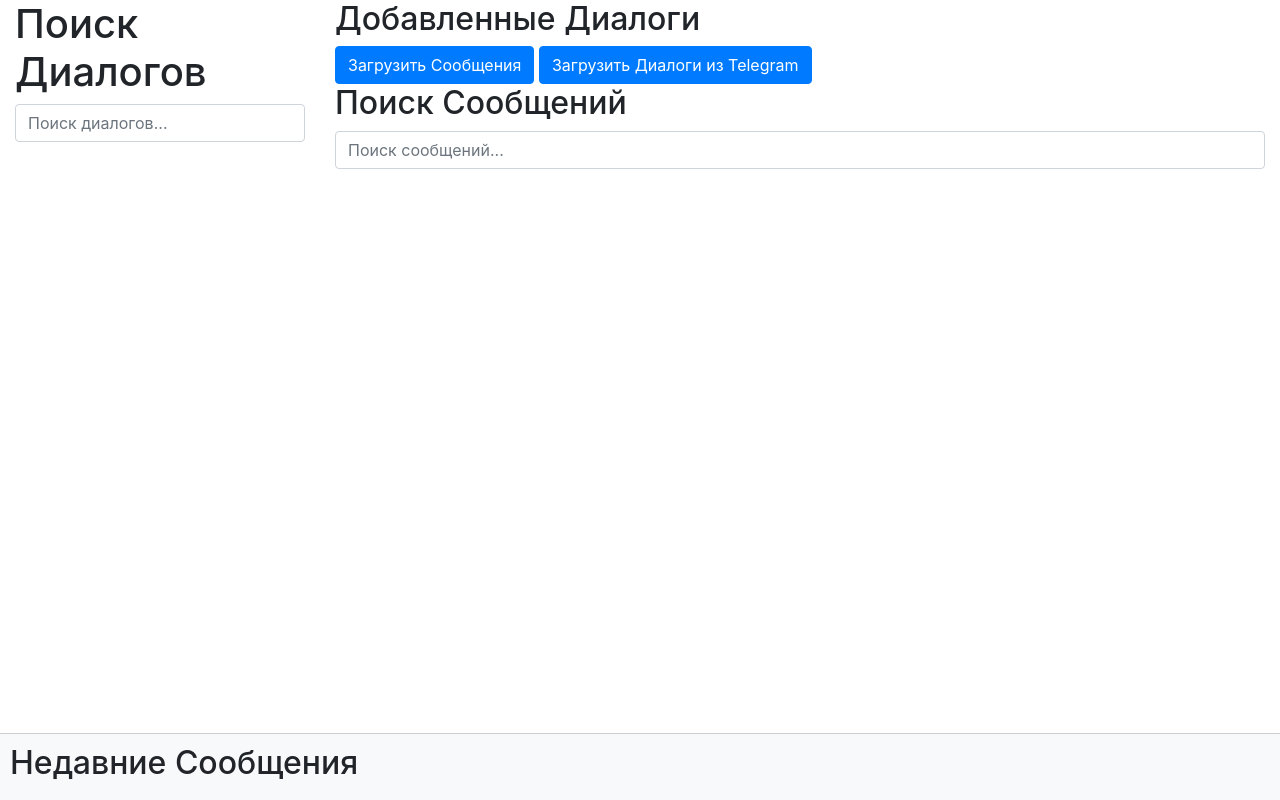
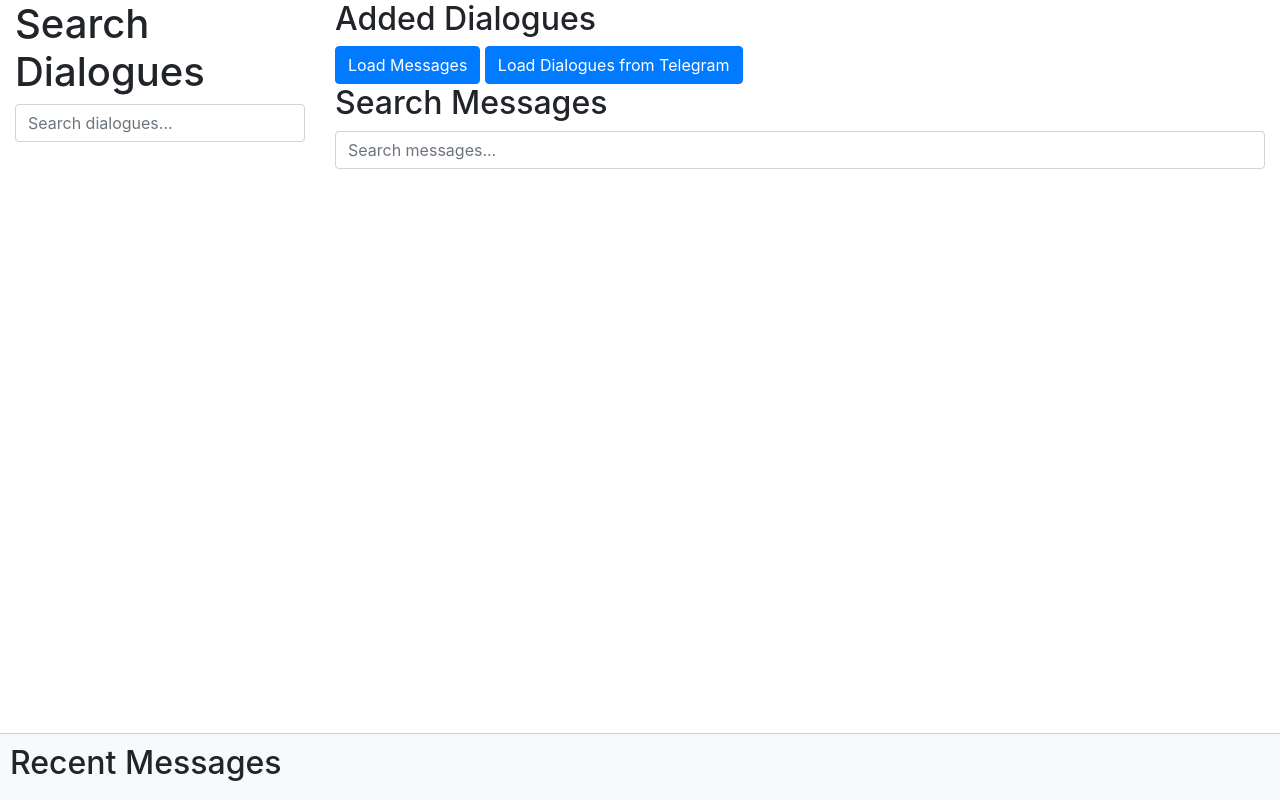
Before and after one commit to NickRovneiko/local, a Django app: page / in a window 1280 px wide. Run offline with Django 5.2, Linux system fonts and the light colour scheme; data that the repository does not hold is empty; some libraries are stand-ins or nearby versions.

Commit message:
поправил время отоборажение и еще что-то

```diff
--- a/myapp/dialogs.py
+++ b/myapp/dialogs.py
@@ -1,6 +1,5 @@
-# myproject/myapp/dialogs.py
-
 from telethon import TelegramClient
+from datetime import datetime
 
 api_id = '21992840'  # Ваш API ID
 api_hash = 'da0843d28758f33ad168037e277f7bb0'  # Ваш API Hash
@@ -17,12 +16,12 @@ async def fetch_dialogues():
     await client.disconnect()
     return dialogues
 
-async def get_messages_by_dialogue_id(dialogue_id):
+async def get_messages_by_dialogue_id(dialogue_id, last_message_date=None):
     messages_list = []  # Список для хранения данных сообщений
     async with TelegramClient('session_name', api_id, api_hash) as client:
         try:
             entity = await client.get_input_entity(dialogue_id)
-            async for message in client.iter_messages(entity, limit=1000):
+            async for message in client.iter_messages(entity, offset_date=last_message_date, limit=100):
                 # Собираем данные сообщения в словарь
                 message_data = {
                     'message_id': message.id,
--- a/myapp/templates/select_dialogues.html
+++ b/myapp/templates/select_dialogues.html
@@ -15,10 +15,7 @@
             border-top: 1px solid #ccc;
         }
         .message-text {
-            white-space: pre-wrap; /* Сохраняем пробелы и переносы строк */
-        }
-        .highlight {
-            background-color: yellow; /* Цвет подсветки */
+            white-space: pre-wrap; /* Preserve whitespace and line breaks */
         }
     </style>
 </head>
@@ -26,33 +23,33 @@
     <div class="container-fluid">
         <div class="row">
             <div class="col-md-3">
-                <h1>Поиск Диалогов</h1>
-                <input type="text" id="searchInput" class="form-control" placeholder="Поиск диалогов..." autocomplete="off">
+                <h1>Search Dialogues</h1>
+                <input type="text" id="searchInput" class="form-control" placeholder="Search dialogues..." autocomplete="off">
                 <div id="searchResults"></div>
             </div>
             <div class="col-md-9">
-                <h2>Добавленные Диалоги</h2>
+                <h2>Added Dialogues</h2>
                 <ul id="addedDialogues" class="list-group">
                     {% for dialogue in added_dialogues %}
                     <li class="list-group-item" data-dialogue-id="{{ dialogue.dialogue_id }}">
                         {{ dialogue.name }}
-                        <button class="btn btn-sm btn-primary view-messages" data-id="{{ dialogue.dialogue_id }}">Просмотр</button>
-                        <button class="btn btn-sm btn-danger delete-dialogue" data-id="{{ dialogue.dialogue_id }}">Удалить</button>
+                        <button class="btn btn-sm btn-primary view-messages" data-id="{{ dialogue.dialogue_id }}">View</button>
+                        <button class="btn btn-sm btn-danger delete-dialogue" data-id="{{ dialogue.dialogue_id }}">Delete</button>
                     </li>
                     {% endfor %}
                 </ul>
-                <button id="loadMessagesButton" class="btn btn-primary">Загрузить Сообщения</button>
-                <button id="loadDialoguesFromTelegramButton" class="btn btn-primary">Загрузить Диалоги из Telegram</button>
-                <h2>Поиск Сообщений</h2>
-                <input type="text" id="searchMessagesInput" class="form-control" placeholder="Поиск сообщений..." autocomplete="off">
+                <button id="loadMessagesButton" class="btn btn-primary">Load Messages</button>
+                <button id="loadDialoguesFromTelegramButton" class="btn btn-primary">Load Dialogues from Telegram</button>
+                <h2>Search Messages</h2>
+                <input type="text" id="searchMessagesInput" class="form-control" placeholder="Search messages..." autocomplete="off">
                 <div id="messageSearchResults"></div>
             </div>
         </div>
     </div>
     <div class="footer">
-        <h2>Недавние Сообщения</h2>
+        <h2>Recent Messages</h2>
         <div id="recentMessagesContainer" class="d-none">
-            <button id="closeMessagesButton" class="btn btn-sm btn-danger mb-2">Закрыть Сообщения</button>
+            <button id="closeMessagesButton" class="btn btn-sm btn-danger mb-2">Close Messages</button>
             <ul id="recentMessages" class="list-group"></ul>
         </div>
     </div>
@@ -85,7 +82,7 @@
                     'csrfmiddlewaretoken': $('input[name="csrfmiddlewaretoken"]').val()
                 },
                 success: function() {
-                    $('#addedDialogues').append('<li class="list-group-item" data-dialogue-id="' + dialogueId + '">' + dialogueName + ' <button class="btn btn-sm btn-primary view-messages" data-id="' + dialogueId + '">Просмотр Сообщений</button> <button class="btn btn-sm btn-danger delete-dialogue" data-id="' + dialogueId + '">Удалить</button></li>');
+                    $('#addedDialogues').append('<li class="list-group-item" data-dialogue-id="' + dialogueId + '">' + dialogueName + ' <button class="btn btn-sm btn-primary view-messages" data-id="' + dialogueId + '">View Messages</button> <button class="btn btn-sm btn-danger delete-dialogue" data-id="' + dialogueId + '">Delete</button></li>');
                 }
             });
         });
@@ -135,7 +132,7 @@
                     if (response.status === 'success') {
                         $('li[data-dialogue-id="' + dialogueId + '"]').remove();
                     } else {
-                        alert('Ошибка: ' + response.message);
+                        alert('Error: ' + response.message);
                     }
                 }
             });
@@ -154,22 +151,12 @@
                     data: { 'search': query },
                     success: function(data) {
                         $('#messageSearchResults').html(data);
-                        highlightText(query);
                     }
                 });
             } else {
                 $('#messageSearchResults').empty();
             }
         });
-
-        function highlightText(query) {
-            $('.message-text').each(function() {
-                var text = $(this).html();
-                var regex = new RegExp('(' + query + ')', 'gi');
-                var newText = text.replace(regex, '<span class="highlight">$1</span>');
-                $(this).html(newText);
-            });
-        }
     });
     </script>
 </body>
--- a/myapp/views.py
+++ b/myapp/views.py
@@ -1,5 +1,3 @@
-# myproject/myapp/views.py
-
 from django.http import JsonResponse, HttpResponse
 from django.views.decorators.csrf import csrf_exempt
 from django.template.loader import render_to_string
@@ -10,13 +8,12 @@ import datetime
 from .dialogs import get_messages_by_dialogue_id, fetch_dialogues  # Импорт fetch_dialogues
 
 from asgiref.sync import sync_to_async
-
+from datetime import datetime
 
 # Функция для вызова снаружи
 @sync_to_async
 def get_dialogues():
     return list(Dialogue.objects.filter(is_added=True))
-
 
 @sync_to_async
 def create_or_update_dialogue(dialogue_data):
@@ -25,12 +22,10 @@ def create_or_update_dialogue(dialogue_data):
         defaults={'name': dialogue_data['name']}
     )
 
-
 async def save_dialogues_to_db():
     dialogues = await fetch_dialogues()
     for dialogue_data in dialogues:
         await create_or_update_dialogue(dialogue_data)
-
 
 @sync_to_async
 def save_message(data, dialogue):
@@ -47,21 +42,28 @@ def save_message(data, dialogue):
         }
     )
 
+@sync_to_async
+def get_last_message_date(dialogue):
+    last_message = Message.objects.filter(dialogue=dialogue).order_by('-date').first()
+    if last_message:
+        return last_message.date
+    return None
 
 async def fetch_and_save_messages(request):
     dialogues = await get_dialogues()
     for dialogue in dialogues:
-        messages_data = await get_messages_by_dialogue_id(dialogue.dialogue_id)
+        last_message_date = await get_last_message_date(dialogue)
+        if last_message_date:
+            last_message_date = last_message_date.replace(tzinfo=None)  # Убираем информацию о временной зоне
+        messages_data = await get_messages_by_dialogue_id(dialogue.dialogue_id, last_message_date)
         for data in messages_data:
             await save_message(data, dialogue)
     return JsonResponse({'status': 'success', 'message': 'Messages have been updated successfully.'})
-
 
 @csrf_exempt
 async def load_dialogues(request):
     await save_dialogues_to_db()
     return JsonResponse({'status': 'success', 'message': 'Dialogues have been loaded successfully.'})
-
 
 def show_dialogues(request):
     if request.method == "POST":
@@ -77,13 +79,11 @@ def show_dialogues(request):
         'added_dialogues': added_dialogues
     })
 
-
 def search_dialogues(request):
     search_query = request.GET.get('search', '').strip()
     dialogues = Dialogue.objects.filter(name__icontains=search_query)[:10]  # Ограничиваем количество результатов
     html = render_to_string('search_results.html', {'dialogues': dialogues})
     return HttpResponse(html)
-
 
 @csrf_exempt
 def add_dialogue(request):
@@ -93,13 +93,11 @@ def add_dialogue(request):
     dialogue.save()
     return JsonResponse({'status': 'success', 'name': dialogue.name})
 
-
 def get_recent_messages(request):
     dialogue_id = request.GET.get('dialogue_id')
     messages = Message.objects.filter(dialogue__dialogue_id=dialogue_id).order_by('-date')[:20]
     messages_html = render_to_string('recent_messages.html', {'messages': messages})
     return HttpResponse(messages_html)
-
 
 @csrf_exempt
 def delete_dialogue(request):
@@ -114,8 +112,6 @@ def delete_dialogue(request):
     return JsonResponse({'status': 'error', 'message': 'Invalid request'})
 
 from django.db.models import Q
-
-from django.db.models import Q
 from django.utils.html import escape
 
 @csrf_exempt
--- a/myproject/settings.py
+++ b/myproject/settings.py
@@ -106,7 +106,8 @@ AUTH_PASSWORD_VALIDATORS = [
 
 LANGUAGE_CODE = 'en-us'
 
-TIME_ZONE = 'UTC'
+TIME_ZONE = 'Asia/Makassar'
+USE_TZ = True
 
 USE_I18N = True
 
```
